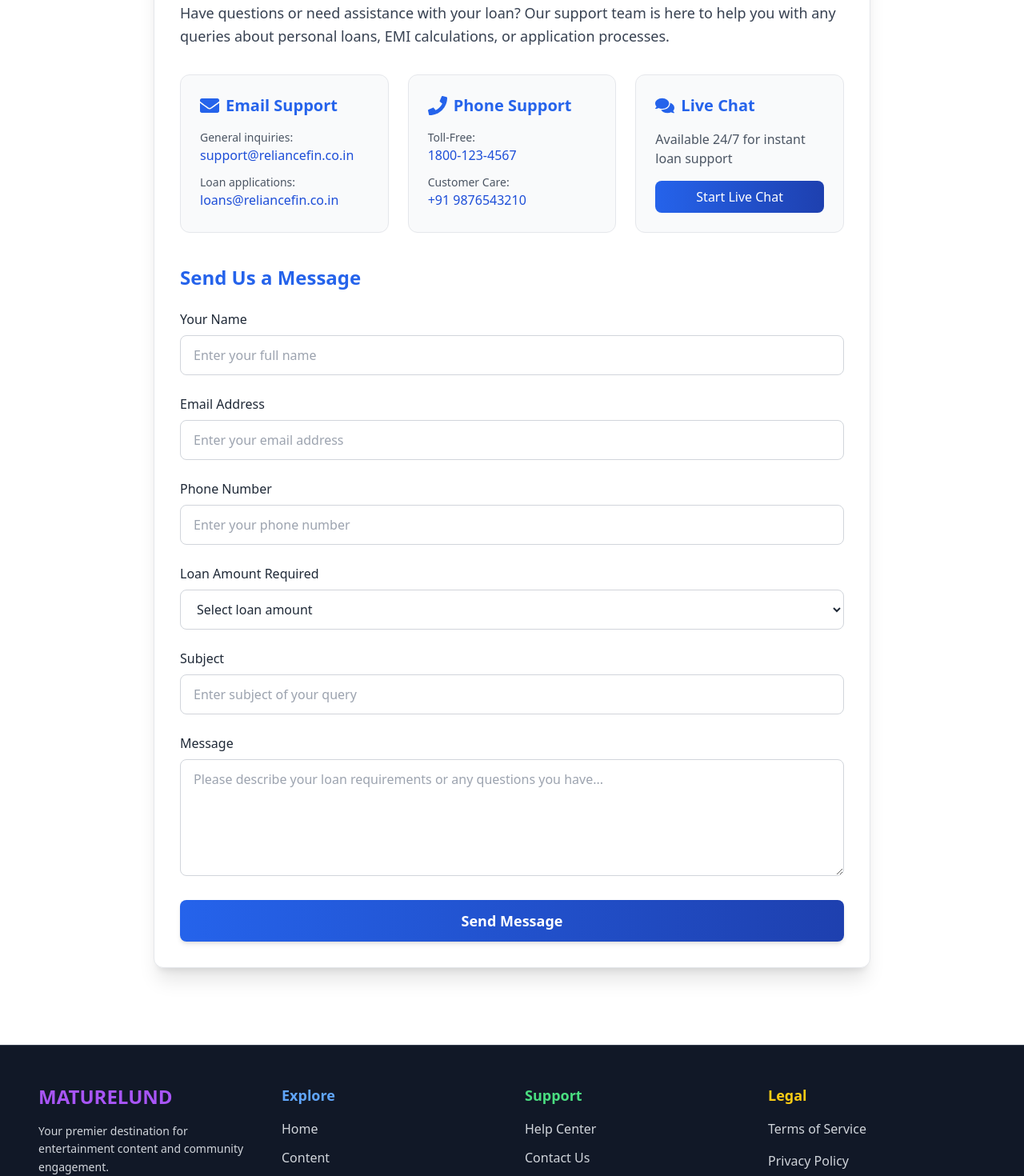
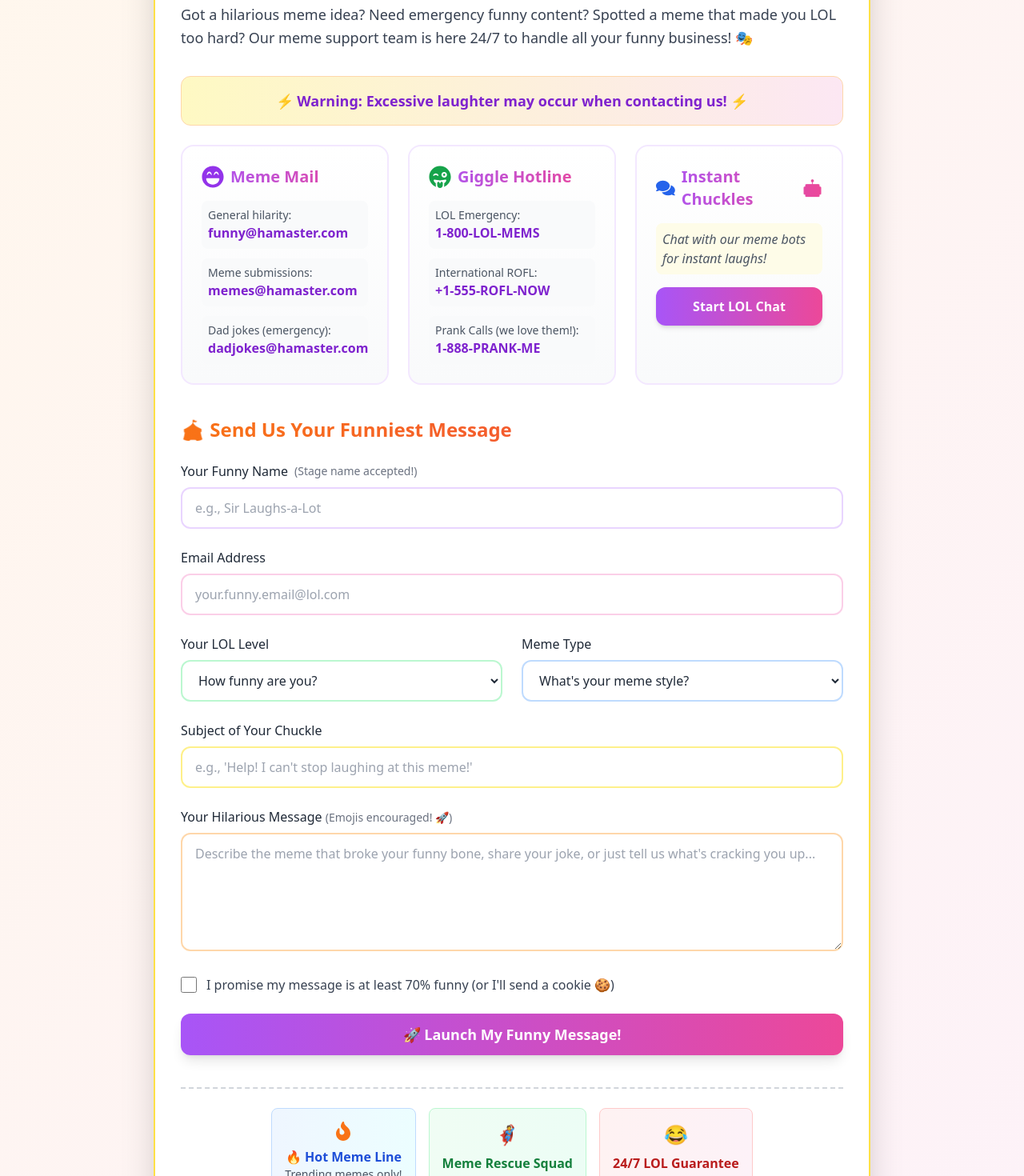
Before and after one commit to vk1503139-ship-it/MetureLund1, a React (Create React App) app: page /contact in a window 1280 px wide. Shown: the part 240-1710 px from the top of the page at 80% size. Built offline with nearby package versions, Linux system fonts and the light colour scheme.

Commit message:
Update Contact.jsx

```diff
--- a/src/components/Contact.jsx
+++ b/src/components/Contact.jsx
@@ -1,57 +1,69 @@
 import React from 'react';
-import { FaEnvelope, FaPhone, FaComments } from 'react-icons/fa';
+import { FaEnvelope, FaPhone, FaComments, FaLaughBeam, FaGrinTongueWink, FaFire } from 'react-icons/fa';
 
 const Contact = () => {
   return (
-    <div className="py-8 bg-white min-h-screen">
-      <div className="max-w-4xl mx-auto bg-white rounded-xl p-6 md:p-8 shadow-xl border border-gray-200">
-        <h2 className="text-2xl md:text-3xl font-bold mb-8 text-blue-600 border-b border-gray-300 pb-3">
-          Contact Us
+    <div className="py-8 bg-gradient-to-br from-orange-50 to-pink-50 min-h-screen">
+      <div className="max-w-4xl mx-auto bg-white rounded-2xl p-6 md:p-8 shadow-2xl border-2 border-yellow-300">
+        <h2 className="text-2xl md:text-3xl font-bold mb-8 text-transparent bg-clip-text bg-gradient-to-r from-purple-600 to-pink-600 border-b-2 border-dotted border-pink-300 pb-3">
+          🐹 Contact Hamaster - The Meme Masters!
         </h2>
 
-        <p className="text-gray-700 mb-8 leading-relaxed text-lg">
-          Have questions or need assistance with your loan? Our support team is here to help you with any queries about personal loans, EMI calculations, or application processes.
+        <p className="text-gray-700 mb-8 leading-relaxed text-lg font-medium">
+          Got a hilarious meme idea? Need emergency funny content? Spotted a meme that made you LOL too hard?
+          Our meme support team is here 24/7 to handle all your funny business! 🎭
         </p>
+
+        <div className="mb-6 p-4 bg-gradient-to-r from-yellow-100 to-pink-100 rounded-xl border border-orange-200">
+          <p className="text-center font-bold text-lg text-purple-700">
+            ⚡ Warning: Excessive laughter may occur when contacting us! ⚡
+          </p>
+        </div>
 
         <div className="grid grid-cols-1 md:grid-cols-3 gap-6 mb-10">
           <ContactCard
-            icon={<FaEnvelope size={24} className="mr-2" />}
-            title="Email Support"
+            icon={<FaLaughBeam size={28} className="mr-2 text-purple-600" />}
+            title="Meme Mail"
             items={[
-              { label: 'General inquiries', value: 'support@reliancefin.co.in' },
-              { label: 'Loan applications', value: 'loans@reliancefin.co.in' }
+              { label: 'General hilarity', value: 'funny@hamaster.com' },
+              { label: 'Meme submissions', value: 'memes@hamaster.com' },
+              { label: 'Dad jokes (emergency)', value: 'dadjokes@hamaster.com' }
             ]}
           />
 
           <ContactCard
-            icon={<FaPhone size={24} className="mr-2" />}
-            title="Phone Support"
+            icon={<FaGrinTongueWink size={28} className="mr-2 text-green-600" />}
+            title="Giggle Hotline"
             items={[
-              { label: 'Toll-Free', value: '1800-123-4567' },
-              { label: 'Customer Care', value: '+91 9876543210' }
+              { label: 'LOL Emergency', value: '1-800-LOL-MEMS' },
+              { label: 'International ROFL', value: '+1-555-ROFL-NOW' },
+              { label: 'Prank Calls (we love them!)', value: '1-888-PRANK-ME' }
             ]}
           />
 
           <ContactCard
-            icon={<FaComments size={24} className="mr-2" />}
-            title="Live Chat"
-            description="Available 24/7 for instant loan support"
-            button="Start Live Chat"
-            link="https://wa.me/919876543210"  // WhatsApp link for Reliance Finance
+            icon={<FaComments size={28} className="mr-2 text-blue-600" />}
+            title="Instant Chuckles"
+            description="Chat with our meme bots for instant laughs!"
+            button="Start LOL Chat"
+            link="https://chat.hamaster.com"
+            emoji="🤖"
           />
         </div>
 
-        <h3 className="text-xl md:text-2xl font-bold mb-6 text-blue-600">
-          Send Us a Message
+        <h3 className="text-xl md:text-2xl font-bold mb-6 text-transparent bg-clip-text bg-gradient-to-r from-orange-500 to-red-500">
+          🎪 Send Us Your Funniest Message
         </h3>
 
         <form className="space-y-6">
           <div className="space-y-2">
-            <label className="block font-medium text-gray-800">Your Name</label>
+            <label className="block font-medium text-gray-800 flex items-center">
+              Your Funny Name <span className="ml-2 text-sm text-gray-500">(Stage name accepted!)</span>
+            </label>
             <input
               type="text"
-              className="w-full bg-white border border-gray-300 rounded-lg py-3 px-4 text-gray-800 focus:outline-none focus:border-blue-500 focus:ring-2 focus:ring-blue-200"
-              placeholder="Enter your full name"
+              className="w-full bg-white border-2 border-purple-200 rounded-xl py-3 px-4 text-gray-800 focus:outline-none focus:border-purple-500 focus:ring-2 focus:ring-purple-200"
+              placeholder="e.g., Sir Laughs-a-Lot"
             />
           </div>
 
@@ -59,82 +71,119 @@ const Contact = () => {
             <label className="block font-medium text-gray-800">Email Address</label>
             <input
               type="email"
-              className="w-full bg-white border border-gray-300 rounded-lg py-3 px-4 text-gray-800 focus:outline-none focus:border-blue-500 focus:ring-2 focus:ring-blue-200"
-              placeholder="Enter your email address"
+              className="w-full bg-white border-2 border-pink-200 rounded-xl py-3 px-4 text-gray-800 focus:outline-none focus:border-pink-500 focus:ring-2 focus:ring-pink-200"
+              placeholder="your.funny.email@lol.com"
+            />
+          </div>
+
+          <div className="grid grid-cols-1 md:grid-cols-2 gap-6">
+            <div className="space-y-2">
+              <label className="block font-medium text-gray-800">Your LOL Level</label>
+              <select className="w-full bg-white border-2 border-green-200 rounded-xl py-3 px-4 text-gray-800 focus:outline-none focus:border-green-500 focus:ring-2 focus:ring-green-200">
+                <option value="">How funny are you?</option>
+                <option value="chuckle">Just a Chuckler 😄</option>
+                <option value="lol">Full LOL-er 🤣</option>
+                <option value="rofl">ROFL Master 🤪</option>
+                <option value="dead">Dying of Laughter 💀</option>
+              </select>
+            </div>
+
+            <div className="space-y-2">
+              <label className="block font-medium text-gray-800">Meme Type</label>
+              <select className="w-full bg-white border-2 border-blue-200 rounded-xl py-3 px-4 text-gray-800 focus:outline-none focus:border-blue-500 focus:ring-2 focus:ring-blue-200">
+                <option value="">What's your meme style?</option>
+                <option value="dank">Dank Memes 🌿</option>
+                <option value="wholesome">Wholesome ❤️</option>
+                <option value="dark">Dark Humor 🌚</option>
+                <option value="dad">Dad Jokes 👨</option>
+                <option value="random">Random AF 🎲</option>
+              </select>
+            </div>
+          </div>
+
+          <div className="space-y-2">
+            <label className="block font-medium text-gray-800">Subject of Your Chuckle</label>
+            <input
+              type="text"
+              className="w-full bg-white border-2 border-yellow-200 rounded-xl py-3 px-4 text-gray-800 focus:outline-none focus:border-yellow-500 focus:ring-2 focus:ring-yellow-200"
+              placeholder="e.g., 'Help! I can't stop laughing at this meme!'"
             />
           </div>
 
           <div className="space-y-2">
-            <label className="block font-medium text-gray-800">Phone Number</label>
-            <input
-              type="tel"
-              className="w-full bg-white border border-gray-300 rounded-lg py-3 px-4 text-gray-800 focus:outline-none focus:border-blue-500 focus:ring-2 focus:ring-blue-200"
-              placeholder="Enter your phone number"
-            />
+            <label className="block font-medium text-gray-800">
+              Your Hilarious Message <span className="font-normal text-sm text-gray-500">(Emojis encouraged! 🚀)</span>
+            </label>
+            <textarea
+              rows="5"
+              className="w-full bg-white border-2 border-orange-200 rounded-xl py-3 px-4 text-gray-800 focus:outline-none focus:border-orange-500 focus:ring-2 focus:ring-orange-200"
+              placeholder="Describe the meme that broke your funny bone, share your joke, or just tell us what's cracking you up..."
+            ></textarea>
           </div>
 
-          <div className="space-y-2">
-            <label className="block font-medium text-gray-800">Loan Amount Required</label>
-            <select className="w-full bg-white border border-gray-300 rounded-lg py-3 px-4 text-gray-800 focus:outline-none focus:border-blue-500 focus:ring-2 focus:ring-blue-200">
-              <option value="">Select loan amount</option>
-              <option value="50000">₹50,000</option>
-              <option value="100000">₹1,00,000</option>
-              <option value="200000">₹2,00,000</option>
-              <option value="500000">₹5,00,000</option>
-              <option value="other">Other</option>
-            </select>
-          </div>
-
-          <div className="space-y-2">
-            <label className="block font-medium text-gray-800">Subject</label>
+          <div className="flex items-center mb-4">
             <input
-              type="text"
-              className="w-full bg-white border border-gray-300 rounded-lg py-3 px-4 text-gray-800 focus:outline-none focus:border-blue-500 focus:ring-2 focus:ring-blue-200"
-              placeholder="Enter subject of your query"
+              type="checkbox"
+              id="terms"
+              className="mr-3 w-5 h-5 text-purple-600 rounded focus:ring-purple-500"
             />
-          </div>
-
-          <div className="space-y-2">
-            <label className="block font-medium text-gray-800">Message</label>
-            <textarea
-              rows="5"
-              className="w-full bg-white border border-gray-300 rounded-lg py-3 px-4 text-gray-800 focus:outline-none focus:border-blue-500 focus:ring-2 focus:ring-blue-200"
-              placeholder="Please describe your loan requirements or any questions you have..."
-            ></textarea>
+            <label htmlFor="terms" className="text-gray-700">
+              I promise my message is at least 70% funny (or I'll send a cookie 🍪)
+            </label>
           </div>
 
           <button
             type="submit"
-            className="bg-gradient-to-r from-blue-600 to-blue-800 text-white py-3 px-8 rounded-lg font-bold text-lg w-full hover:from-blue-700 hover:to-blue-900 transition-all duration-300 shadow-md hover:shadow-lg"
+            className="bg-gradient-to-r from-purple-500 to-pink-500 text-white py-3 px-8 rounded-xl font-bold text-lg w-full hover:from-purple-600 hover:to-pink-600 transition-all duration-300 shadow-lg hover:shadow-xl transform hover:-translate-y-1"
           >
-            Send Message
+            🚀 Launch My Funny Message!
           </button>
         </form>
+
+        <div className="mt-10 pt-6 border-t-2 border-dashed border-gray-300">
+          <div className="flex flex-wrap gap-4 justify-center">
+            <div className="text-center p-4 bg-gradient-to-r from-blue-50 to-cyan-50 rounded-lg border border-blue-200">
+              <FaFire className="mx-auto text-2xl text-orange-500 mb-2" />
+              <p className="font-bold text-blue-700">🔥 Hot Meme Line</p>
+              <p className="text-sm text-gray-600">Trending memes only!</p>
+            </div>
+            <div className="text-center p-4 bg-gradient-to-r from-green-50 to-emerald-50 rounded-lg border border-green-200">
+              <span className="text-2xl mb-2 block">🦸</span>
+              <p className="font-bold text-green-700">Meme Rescue Squad</p>
+              <p className="text-sm text-gray-600">Bad day? We fix!</p>
+            </div>
+            <div className="text-center p-4 bg-gradient-to-r from-red-50 to-pink-50 rounded-lg border border-red-200">
+              <span className="text-2xl mb-2 block">😂</span>
+              <p className="font-bold text-red-700">24/7 LOL Guarantee</p>
+              <p className="text-sm text-gray-600">Or your smile back!</p>
+            </div>
+          </div>
+        </div>
       </div>
     </div>
   );
 };
 
-const ContactCard = ({ icon, title, items, description, button, link }) => {
+const ContactCard = ({ icon, title, items, description, button, link, emoji }) => {
   return (
-    <div className="bg-gray-50 rounded-xl p-6 border border-gray-200 hover:shadow-md transition-shadow duration-300">
-      <h3 className="text-lg md:text-xl font-bold mb-4 text-blue-600 flex items-center">
-        {icon} {title}
+    <div className="bg-gradient-to-b from-white to-gray-50 rounded-2xl p-6 border-2 border-purple-100 hover:border-purple-300 hover:shadow-xl transition-all duration-300 transform hover:-translate-y-1">
+      <h3 className="text-lg md:text-xl font-bold mb-4 text-transparent bg-clip-text bg-gradient-to-r from-purple-500 to-pink-500 flex items-center">
+        {icon} {title} {emoji && <span className="ml-2">{emoji}</span>}
       </h3>
 
       {items && (
         <div className="space-y-3">
           {items.map((item, index) => (
-            <div key={index}>
-              <p className="text-gray-600 text-sm">{item.label}:</p>
-              <p className="text-blue-700 font-medium">{item.value}</p>
+            <div key={index} className="p-2 bg-gray-50 rounded-lg hover:bg-gray-100 transition-colors">
+              <p className="text-gray-600 text-sm font-medium">{item.label}:</p>
+              <p className="text-purple-700 font-bold text-base">{item.value}</p>
             </div>
           ))}
         </div>
       )}
 
       {description && (
-        <p className="text-gray-600 mb-4">{description}</p>
+        <p className="text-gray-600 mb-4 p-2 bg-yellow-50 rounded-lg italic">{description}</p>
       )}
 
       {button && (
@@ -143,12 +192,12 @@ const ContactCard = ({ icon, title, items, description, button, link }) => {
             href={link}
             target="_blank"
             rel="noopener noreferrer"
-            className="block text-center bg-gradient-to-r from-blue-600 to-blue-800 text-white py-2 px-4 rounded-lg font-medium w-full hover:from-blue-700 hover:to-blue-900 transition-all duration-300"
+            className="block text-center bg-gradient-to-r from-purple-500 to-pink-500 text-white py-3 px-4 rounded-xl font-bold w-full hover:from-purple-600 hover:to-pink-600 transition-all duration-300 shadow-md hover:shadow-lg transform hover:scale-105"
           >
             {button}
           </a>
         ) : (
-          <button className="bg-gradient-to-r from-blue-600 to-blue-800 text-white py-2 px-4 rounded-lg font-medium w-full hover:from-blue-700 hover:to-blue-900 transition-all duration-300">
+          <button className="bg-gradient-to-r from-purple-500 to-pink-500 text-white py-3 px-4 rounded-xl font-bold w-full hover:from-purple-600 hover:to-pink-600 transition-all duration-300 shadow-md hover:shadow-lg">
             {button}
           </button>
         )
```
